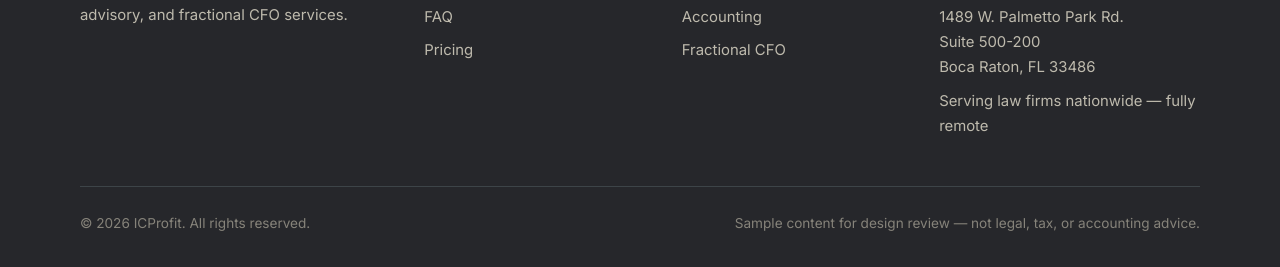
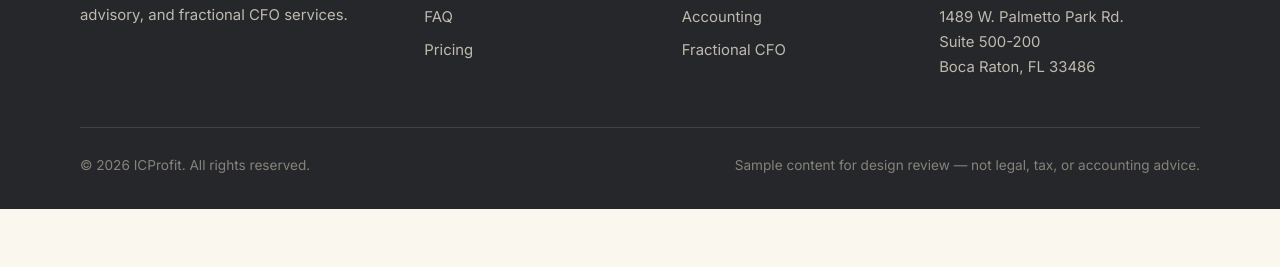
Before and after one commit to cohenmichaelr/icprofit, a plain HTML site: page about.html in a window 1280 px wide. Shown: the part 3764-4031 px from the top of the page. After the commit the page ends 3973 px from the top, so only its background shows below. Drawn offline with nearby package versions, Linux system fonts and the light colour scheme; a web font is replaced by a local one.

Commit message:
Drop the "serving nationwide" line from the footer
The footer contact column now ends with the office address. The
equivalent row in the consultation page's own contact block is left in
place, since that panel lists coverage alongside hours.

Co-Authored-By: Claude Opus 5 <noreply@anthropic.com>

```diff
--- a/about.html
+++ b/about.html
@@ -219,7 +219,6 @@ Before joining ICProfit, Harold served as the Asia-Pacific Regional Accounting C
           <li><a href="mailto:info@icprofit.com">info@icprofit.com</a></li>
           <li><a href="tel:+15614040060">(561) 404-0060</a></li>
           <li>1489 W. Palmetto Park Rd.<br>Suite 500-200<br>Boca Raton, FL 33486</li>
-          <li>Serving law firms nationwide — fully remote</li>
         </ul>
       </div>
     </div>
```
Also changed, not shown: faq.html (+0 -1 lines), index.html (+0 -1 lines), practice-areas.html (+0 -1 lines), pricing.html (+0 -1 lines), schedule.html (+0 -1 lines), services.html (+0 -1 lines).
